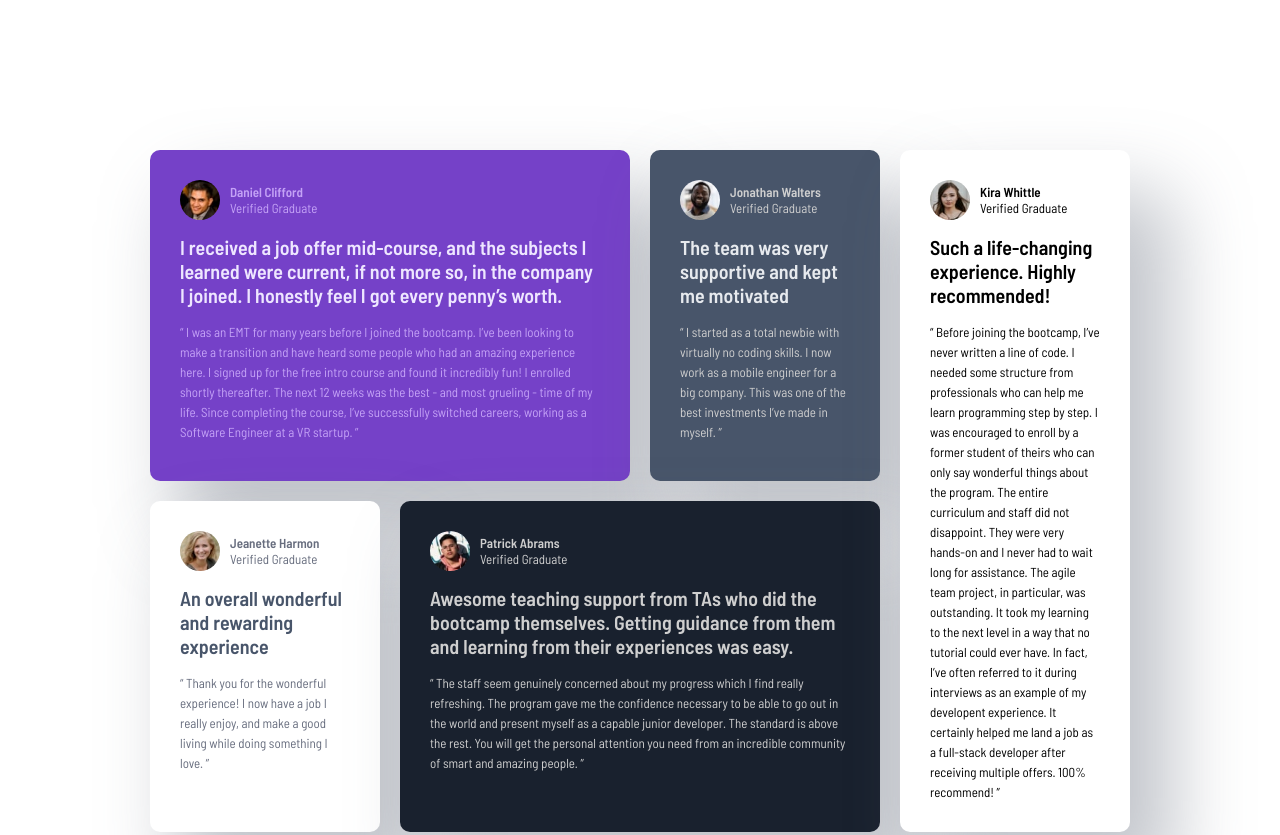
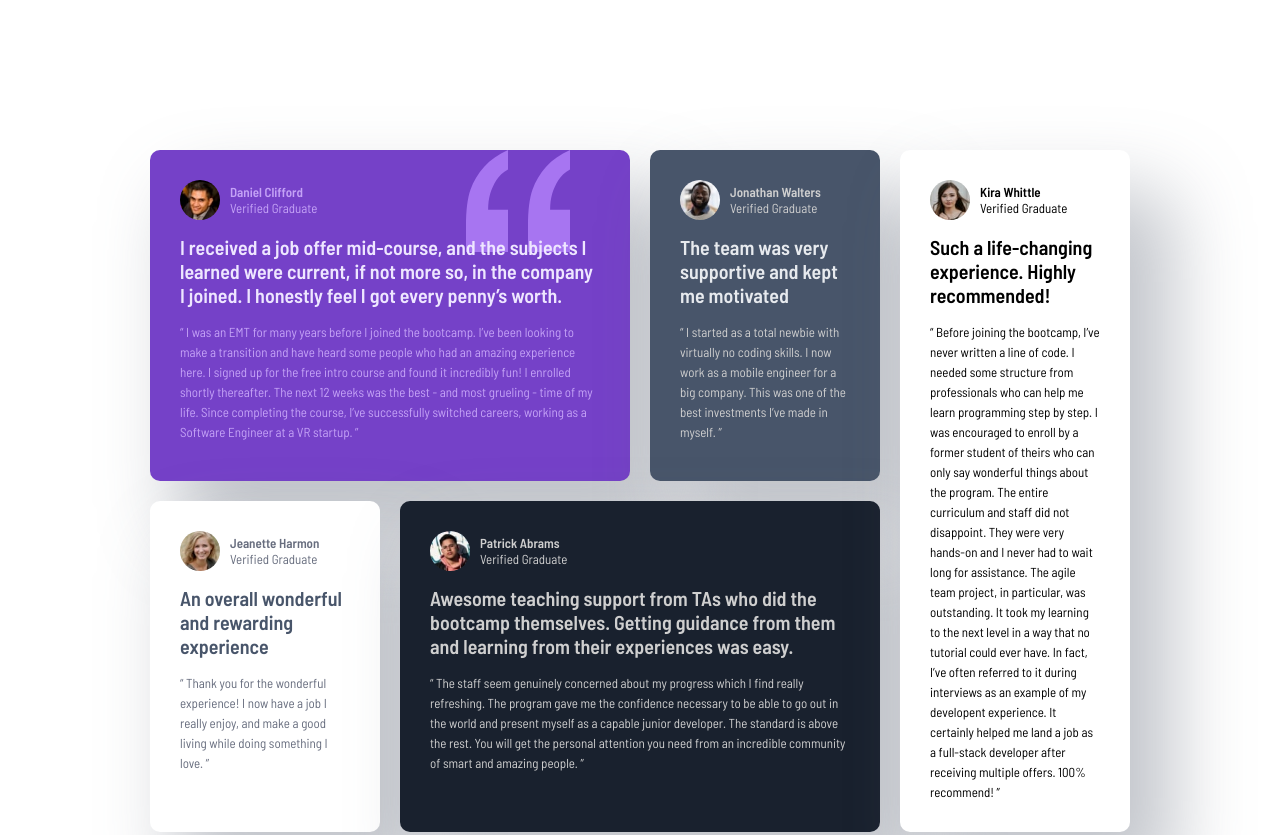
Before and after one commit to Yannsoler/Testimonials-Grid, a plain HTML site: page index.html in a window 1280 px wide. Shown: the top 835 px of the page. Drawn offline with Linux system fonts and the light colour scheme.

Commit message:
Add files via upload

```diff
--- a/style.css
+++ b/style.css
@@ -59,6 +59,9 @@ section:nth-child(1){
     background-color: hsl(263, 55%, 52%);
     grid-column: 1 / 3;
     grid-row: 1;
+    background-image: url('./images/bg-pattern-quotation.svg');
+    background-repeat: no-repeat;
+    background-position: top right 60px;
 }
 
 section:nth-child(1) p{
@@ -119,4 +122,7 @@ section:nth-child(5){
         flex-direction: column;
         margin: 40px;
     }
+    section:nth-child(1){
+        background-image: none;
+    }
 }
```
